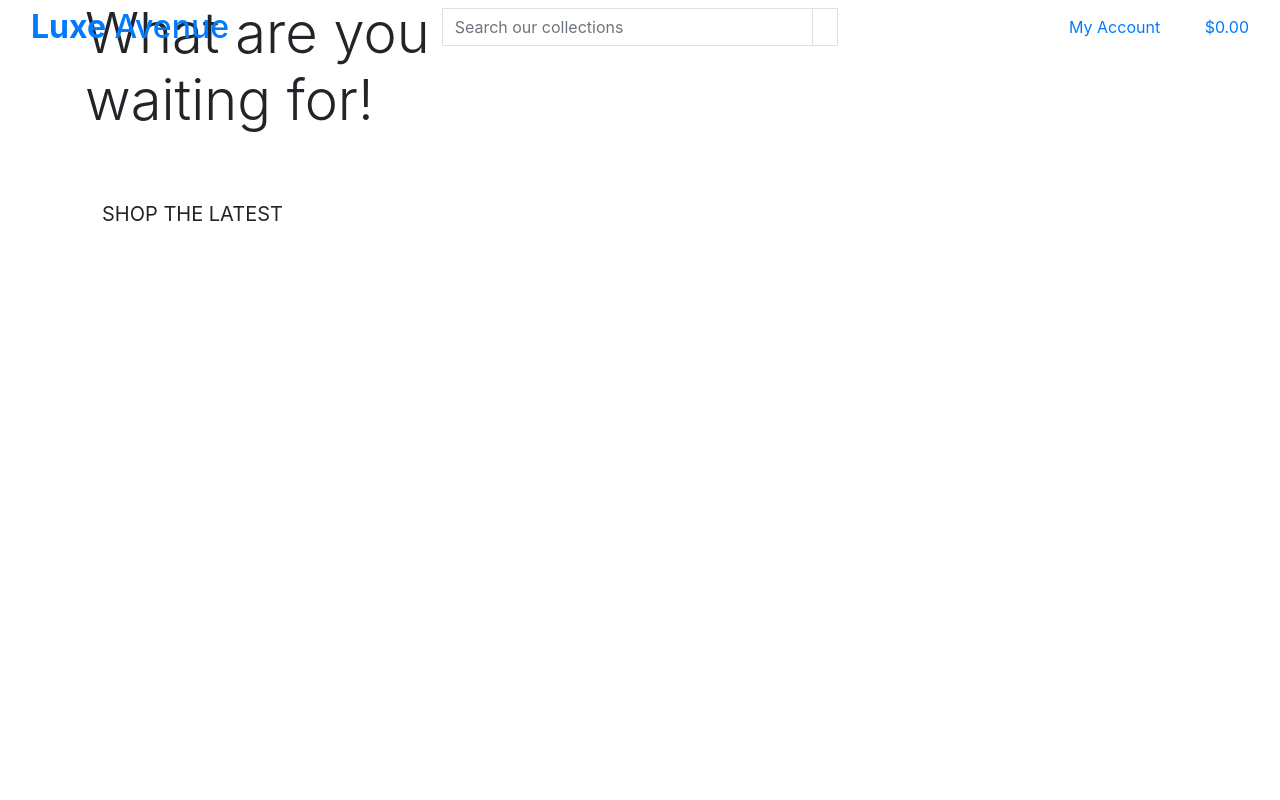
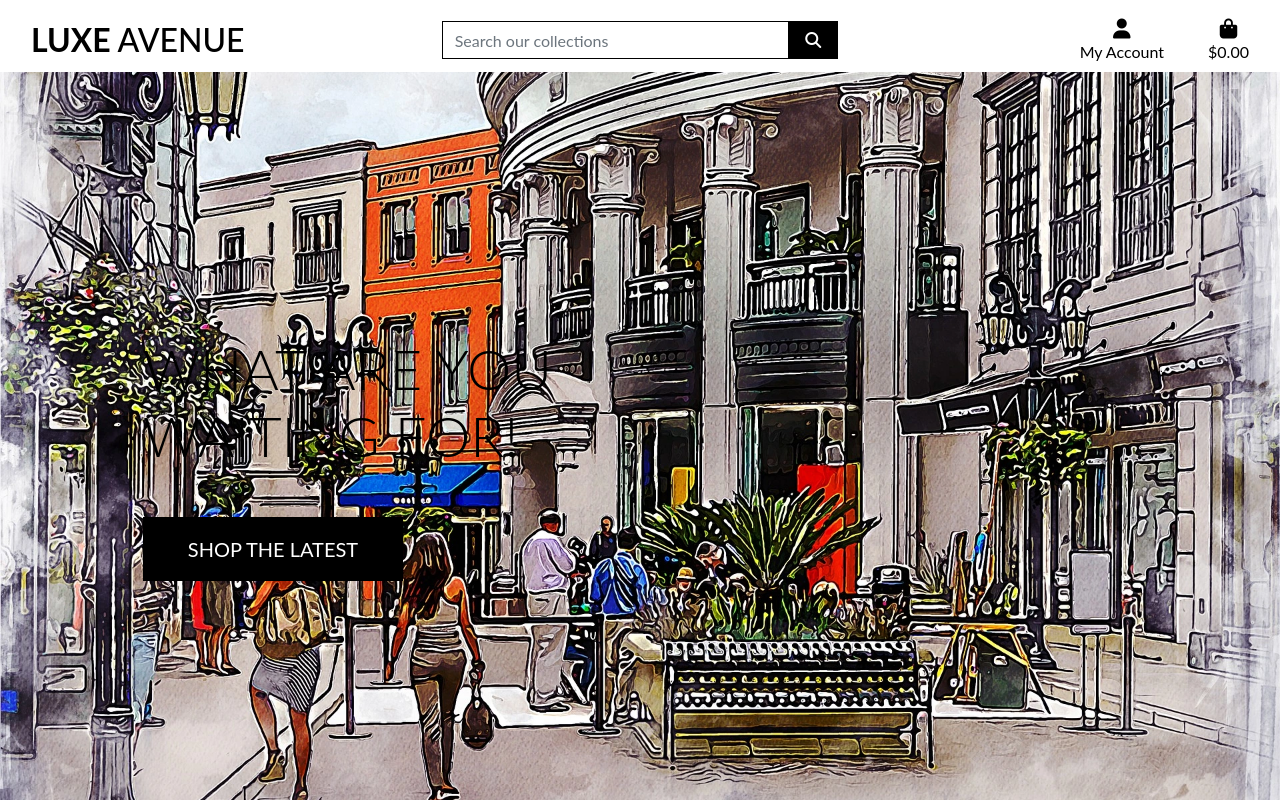
Before and after one commit to Caitriona71/luxeavenuecb, a Django app: page / in a window 1280 px wide. Run offline with Django 3.2, Linux system fonts and the light colour scheme; the visitor is signed in with stand-in values (Sample User, id 1); some libraries are stand-ins or nearby versions.

Commit message:
Complete homepage header and css

```diff
--- a/luxe_avenue/settings.py
+++ b/luxe_avenue/settings.py
@@ -146,6 +146,10 @@ USE_TZ = True
 # https://docs.djangoproject.com/en/3.2/howto/static-files/
 
 STATIC_URL = '/static/'
+STATICFILES_DIRS = (os.path.join(BASE_DIR, 'static'),)
+
+MEDIA_URL = '/media/'
+MEDIA_ROOT = os.path.join(BASE_DIR, 'media')
 
 # Default primary key field type
 # https://docs.djangoproject.com/en/3.2/ref/settings/#default-auto-field
--- a/luxe_avenue/urls.py
+++ b/luxe_avenue/urls.py
@@ -15,10 +15,12 @@ Including another URLconf
 """
 from django.contrib import admin
 from django.urls import path, include
+from django.conf import settings
+from django.conf.urls.static import static
 
 urlpatterns = [
     path('admin/', admin.site.urls),
     path('accounts/', include('allauth.urls')),
     path('accounts/', include('allauth.urls')),
     path('', include('home.urls')),
-]
+] + static(settings.MEDIA_URL, document_root=settings.MEDIA_ROOT)
--- /dev/null
+++ b/static/css/base.css
@@ -0,0 +1,81 @@
+html {
+    height: 100%;
+}
+
+body {
+    background: url('/media/designer_shopping_district.webp') no-repeat center center fixed;
+    background-size: cover;
+    height: calc(100vh - 164px);
+    color: #555;
+    font-family: 'Lato';
+}
+
+/* from Bulma */
+.icon {
+    align-items: center;
+    display: inline-flex;
+    justify-content: center;
+    height: 1.5rem;
+    width: 1.5rem;
+}
+
+.logo-font {
+    text-transform: uppercase;
+}
+
+.main-logo-link {
+    width: fit-content;
+}
+
+.shop-now-button {
+    background: black;
+    color: white;
+    min-width: 260px;
+}
+
+.btn-black {
+    background: black;
+    color: white;
+}
+
+.shop-now-button:hover,
+.shop-now-button:active,
+.shop-now-button:focus,
+.btn-black:hover,
+.btn-black:active,
+.btn-black:focus {
+    background: #222;
+    color: white;
+}
+
+.text-black {
+    color: #000 !important;
+}
+
+.border-black {
+    border: 1px solid black !important;
+}
+
+/* -------------------------------- Media Queries */
+
+/* Slightly larger container on xl screens */
+@media (min-width: 1200px) {
+  .container {
+    max-width: 80%;
+  }
+}
+
+/* fixed top navbar only on medium and up */
+@media (min-width: 992px) {
+    .fixed-top-desktop-only {
+        position: fixed;
+        top: 0;
+        right: 0;
+        left: 0;
+        z-index: 1030;
+    }
+
+    .header-container {
+        padding-top: 164px;
+    }
+}
--- a/templates/base.html
+++ b/templates/base.html
@@ -15,12 +15,15 @@
 
     {% block corecss %}
         <link rel="stylesheet" href="https://cdn.jsdelivr.net/npm/bootstrap@4.6.2/dist/css/bootstrap.min.css" integrity="sha384-xOolHFLEh07PJGoPkLv1IbcEPTNtaed2xpHsD9ESMhqIYd0nLMwNLD69Npy4HI+N" crossorigin="anonymous">
+        <link  rel="stylesheet" href="https://fonts.googleapis.com/css2?family=DM+Serif+Display&display=swap">
+        <link  rel="stylesheet" href="{% static 'css/base.css' %}">
     {% endblock %}
 
     {% block extra_css %}
     {% endblock %}
 
     {% block corejs %}
+        <script src="https://kit.fontawesome.com/18e4246add.js" crossorigin="anonymous"></script>
         <script src="https://cdn.jsdelivr.net/npm/jquery@3.5.1/dist/jquery.min.js" integrity="sha256-9/aliU8dGd2tb6OSsuzixeV4y/faTqgFtohetphbbj0=" crossorigin="anonymous"></script>
         <script src="https://cdn.jsdelivr.net/npm/bootstrap@4.6.2/dist/js/bootstrap.bundle.min.js" integrity="sha384-Fy6S3B9q64WdZWQUiU+q4/2Lc9npb8tCaSX9FK7E8HnRr0Jz8D6OP9dO5Vg3Q9ct" crossorigin="anonymous"></script>
     {% endblock %}
@@ -32,7 +35,7 @@
   </head>
   <body>
     <header class="container-fluid fixed-top">
-        <div class="row">
+        <div id="top-nav" class="row bg-white pt-lg-2 d-none d-lg-flex">
             <div class="col-12 col-lg-4 my-auto py-1 py-lg-0 text-center text-lg-left">
                 <a href="{% url 'home' %}" class="nav-link main-logo-link">
                     <h2 class="logo-font text-black my-0"><strong>Luxe</strong> Avenue</h2>
@@ -64,7 +67,7 @@
                         <div class="dropdown-menu border-0" aria-labelledby="user-options">
                             {% if request.user.is_authenticated %}
                                 {% if request.user.is_superuser %}
-                                    <a href="" class="dropdown-item">Shop Management</a>
+                                    <a href="" class="dropdown-item">Stock Management</a>
                                 {% endif %}
                                 <a href="" class="dropdown-item">My Profile</a>
                                 <a href="{% url 'account_logout' %}" class="dropdown-item">Logout</a>
```
Also changed, not shown: media/designer_shopping_district.jpg (added), media/designer_shopping_district.webp (added).
